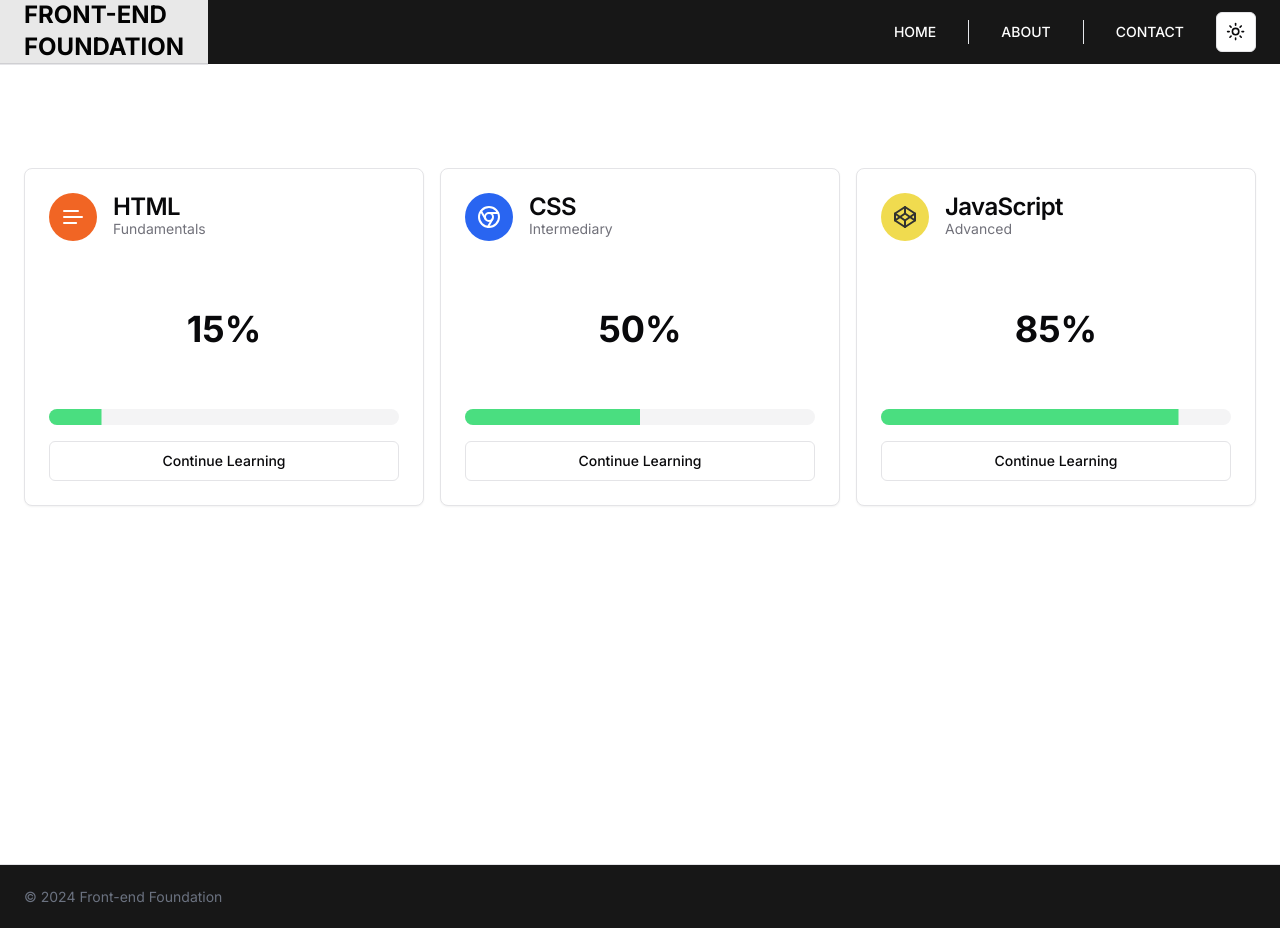
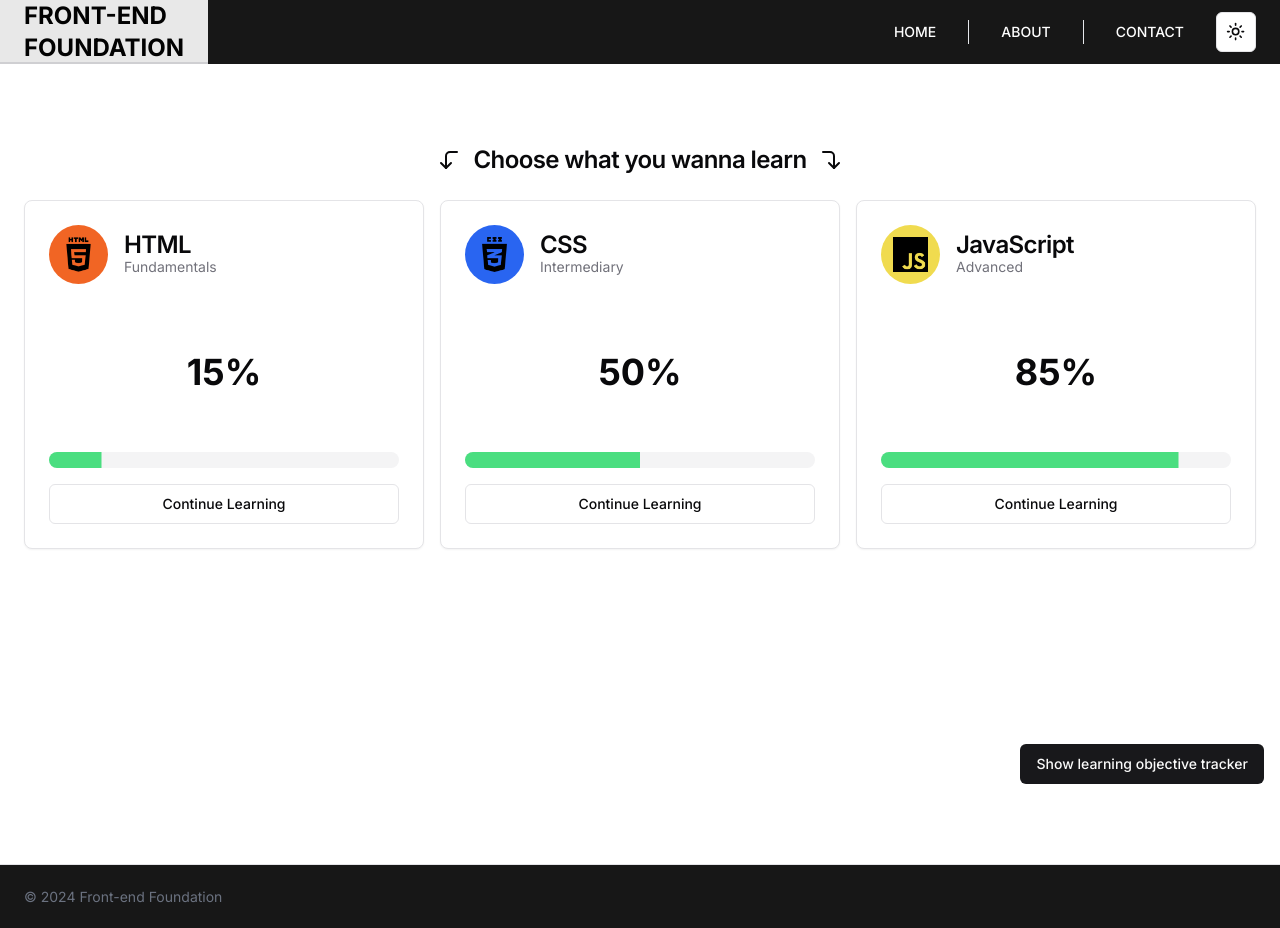
Before and after one commit to marcelotc/front-end-foundation, a Next.js app: page /learning/progress in a window 1280 px wide. Built offline with nearby package versions, Linux system fonts and the light colour scheme; what tailwindcss-animated would draw is missing.

Commit message:
objective tracker

```diff
--- a/src/app/layout.tsx
+++ b/src/app/layout.tsx
@@ -3,6 +3,7 @@ import { Inter } from "next/font/google";
 import { ThemeProvider } from "@/components/theme-provider"
 import MainHeader from "@/components/main-header"
 import MainFooter from "@/components/main-footer"
+import FloatingProgressTracker from "@/components/floating-progress-tracker"
 import "@/styles/globals.css"
 
 const inter = Inter({ subsets: ["latin"], variable: "--font-sans", });
@@ -22,12 +23,13 @@ export default function RootLayout({
       <body className={inter.className}>
         <ThemeProvider
           attribute="class"
-          defaultTheme="system"
+          defaultTheme="light"
           enableSystem
           disableTransitionOnChange
         >
           <MainHeader />
           {children}
+          <FloatingProgressTracker />
           <MainFooter />
         </ThemeProvider>
       </body>
--- a/src/app/learning/progress/components/progress-cards.tsx
+++ b/src/app/learning/progress/components/progress-cards.tsx
@@ -1,87 +1,37 @@
 import { CardTitle, CardDescription, CardHeader, CardContent, Card } from "@/components/ui/card"
 import { Button } from "@/components/ui/button"
 import { Progress } from "@/components/ui/progress"
-import { JSX, SVGProps } from "react"
+import htmlLogo from "../../../../../public/html-logo.png";
+import cssLogo from "../../../../../public/css-logo.png";
+import javascriptLogo from "../../../../../public/javascript-logo.png";
+import Image from "next/image";
+import { Typography } from "@/components/ui/typography"
+import { CornerRightDown, CornerLeftDown } from 'lucide-react'
 
-
-function ChromeIcon(props: JSX.IntrinsicAttributes & SVGProps<SVGSVGElement>) {
-    return (
-        <svg
-            {...props}
-            xmlns="http://www.w3.org/2000/svg"
-            width="24"
-            height="24"
-            viewBox="0 0 24 24"
-            fill="none"
-            stroke="currentColor"
-            strokeWidth="2"
-            strokeLinecap="round"
-            strokeLinejoin="round"
-        >
-            <circle cx="12" cy="12" r="10" />
-            <circle cx="12" cy="12" r="4" />
-            <line x1="21.17" x2="12" y1="8" y2="8" />
-            <line x1="3.95" x2="8.54" y1="6.06" y2="14" />
-            <line x1="10.88" x2="15.46" y1="21.94" y2="14" />
-        </svg>
-    )
-}
-
-
-function CodepenIcon(props: JSX.IntrinsicAttributes & SVGProps<SVGSVGElement>) {
-    return (
-        <svg
-            {...props}
-            xmlns="http://www.w3.org/2000/svg"
-            width="24"
-            height="24"
-            viewBox="0 0 24 24"
-            fill="none"
-            stroke="currentColor"
-            strokeWidth="2"
-            strokeLinecap="round"
-            strokeLinejoin="round"
-        >
-            <polygon points="12 2 22 8.5 22 15.5 12 22 2 15.5 2 8.5 12 2" />
-            <line x1="12" x2="12" y1="22" y2="15.5" />
-            <polyline points="22 8.5 12 15.5 2 8.5" />
-            <polyline points="2 15.5 12 8.5 22 15.5" />
-            <line x1="12" x2="12" y1="2" y2="8.5" />
-        </svg>
-    )
-}
-
-
-function TextIcon(props: JSX.IntrinsicAttributes & SVGProps<SVGSVGElement>) {
-    return (
-        <svg
-            {...props}
-            xmlns="http://www.w3.org/2000/svg"
-            width="24"
-            height="24"
-            viewBox="0 0 24 24"
-            fill="none"
-            stroke="currentColor"
-            strokeWidth="2"
-            strokeLinecap="round"
-            strokeLinejoin="round"
-        >
-            <path d="M17 6.1H3" />
-            <path d="M21 12.1H3" />
-            <path d="M15.1 18H3" />
-        </svg>
-    )
-}
 
 export default function ProgressCards() {
 
     return (
-        <div className="grid grid-cols-1 md:grid-cols-3 gap-4 p-4 md:p-6 mt-20 animate-fade">
+        <div>
+            <div className="flex items-center justify-center gap-3 px-4 md:px-6 mt-20 animate-fade-down">
+                <CornerLeftDown />
+                <Typography variant="h3" as="h1">
+                    Choose what you wanna learn
+                </Typography>
+                <CornerRightDown />
+            </div>
+            <div className="grid grid-cols-1 md:grid-cols-3 gap-4 p-4 md:p-6 animate-fade-up">
                 <Card>
                     <CardHeader>
                         <div className="flex items-center gap-4">
                             <div className="bg-[#F16524] p-3 rounded-full">
-                            <TextIcon className="w-6 h-6 text-white" />
+                                <Image
+                                    src={htmlLogo}
+                                    width={35}
+                                    height={35}
+                                    alt="HTML logo"
+                                    className="hover:opacity-80 cursor-pointer"
+                                />
                             </div>
                             <div>
                                 <CardTitle>HTML</CardTitle>
@@ -103,7 +53,13 @@ export default function ProgressCards() {
                     <CardHeader>
                         <div className="flex items-center gap-4">
                             <div className="bg-[#2965F1] p-3 rounded-full">
-                            <ChromeIcon className="w-6 h-6 text-white" />
+                                <Image
+                                    src={cssLogo}
+                                    width={35}
+                                    height={35}
+                                    alt="HTML logo"
+                                    className="hover:opacity-80 cursor-pointer"
+                                />
                             </div>
                             <div>
                                 <CardTitle>CSS</CardTitle>
@@ -125,7 +81,13 @@ export default function ProgressCards() {
                     <CardHeader>
                         <div className="flex items-center gap-4">
                             <div className="bg-[#F0DB4F] p-3 rounded-full">
-                            <CodepenIcon className="w-6 h-6 text-[#323330]" />
+                                <Image
+                                    src={javascriptLogo}
+                                    width={35}
+                                    height={35}
+                                    alt="HTML logo"
+                                    className="hover:opacity-80 cursor-pointer"
+                                />
                             </div>
                             <div>
                                 <CardTitle>JavaScript</CardTitle>
@@ -144,5 +106,6 @@ export default function ProgressCards() {
                     </CardContent>
                 </Card>
             </div>
+        </div>
     );
 }
--- /dev/null
+++ b/src/components/floating-progress-tracker.tsx
@@ -0,0 +1,117 @@
+'use client'
+
+import { useState } from 'react';
+import { Button } from "@/components/ui/button"
+import { Progress } from "@/components/ui/progress";
+import { CodeXml, CircleX } from 'lucide-react';
+import Image from "next/image";
+import htmlLogo from "../../public/html-logo.png";
+import cssLogo from "../../public/css-logo.png";
+import javascriptLogo from "../../public/javascript-logo.png";
+
+export default function FloatingProgressTracker() {
+    const [expanded, setExpanded] = useState(false);
+    const [showTracker, setShowTracker] = useState(false);
+
+    const toggleTrackerVisibility = () => {
+        setShowTracker(!showTracker);
+    };
+
+    const handleMouseEnter = () => {
+        setExpanded(true);
+    };
+
+    const handleMouseLeave = () => {
+        setExpanded(false);
+    };
+
+    return (
+        <>
+            {showTracker && (
+                <div
+                    className={`fixed bottom-4 right-4 bg-white dark:bg-gray-800 shadow-2xl
+                    rounded-lg p-4 flex items-start gap-4 animate-fade-right transition-all duration-1000 ${expanded ? 'w-[450px] h-[300px]' : 'w-[350px]'}`}
+                    onMouseEnter={handleMouseEnter}
+                    onMouseLeave={handleMouseLeave}
+                >
+                    <div className='flex flex-col gap-10'>
+                        <div className='flex items-center gap-3'>
+                            <CodeXml />
+                            <div>
+                                <h3 className="text-lg font-semibold">Learning objective tracker</h3>
+                                <p className="text-gray-500 dark:text-gray-400">You're making great progress!</p>
+                                <div className="flex items-center gap-4">
+                                    <Progress className="mt-2" value={75} />
+                                    <div className="ml-[16px] font-bold mt-2 text-gray-500 dark:text-gray-400 text-sm">55%</div>
+                                </div>
+                            </div>
+                        </div>
+                        {expanded && (
+                            <div className='flex gap-5'>
+                                <div>
+                                    <div className="flex items-center gap-4">
+                                        <div className="bg-[#F16524] p-3 rounded-full">
+                                            <Image
+                                                src={htmlLogo}
+                                                width={35}
+                                                height={35}
+                                                alt="javascript logo"
+                                                className="hover:opacity-80 cursor-pointer"
+                                            />
+                                        </div>
+                                        <div>
+                                            html
+                                        </div>
+                                    </div>
+                                    <div className="ml-[16px] font-bold mt-2 text-gray-500 dark:text-gray-400 text-sm">22%</div>
+                                </div>
+                                <div>
+                                    <div className="flex items-center gap-4">
+                                        <div className="bg-[#2965F1] p-3 rounded-full">
+                                            <Image
+                                                src={cssLogo}
+                                                width={35}
+                                                height={35}
+                                                alt="css logo"
+                                                className="hover:opacity-80 cursor-pointer"
+                                            />
+                                        </div>
+                                        <div>
+                                            css
+                                        </div>
+                                    </div>
+                                    <div className="ml-[16px] font-bold mt-2 text-gray-500 dark:text-gray-400 text-sm">11%</div>
+                                </div>
+                                <div>
+                                    <div className="flex items-center gap-4">
+                                        <div className="bg-[#F0DB4F] p-3 rounded-full">
+                                            <Image
+                                                src={javascriptLogo}
+                                                width={35}
+                                                height={35}
+                                                alt="javascript logo"
+                                                className="hover:opacity-80 cursor-pointer"
+                                            />
+                                        </div>
+                                        <div>
+                                            javascript
+                                        </div>
+                                    </div>
+                                    <div className="ml-[16px] font-bold mt-2 text-gray-500 dark:text-gray-400 text-sm">75%</div>
+                                </div>
+                            </div>
+                        )}
+                    </div>
+                    <CircleX className='cursor-pointer' onClick={toggleTrackerVisibility} />
+                </div>
+            )}
+            {!showTracker && (
+                <div className="fixed bottom-4 right-4">
+                    <Button  onClick={toggleTrackerVisibility}>
+                        Show learning objective tracker
+                    </Button>
+                </div>
+            )}
+        </>
+    );
+}
--- a/src/components/main-header.tsx
+++ b/src/components/main-header.tsx
@@ -9,7 +9,7 @@ import { CircleUserRound, Menu } from "lucide-react"
 export default function MainHeader() {
     return (
         <header className="flex h-16 w-full items-center justify-between pr-4 md:pr-6 bg-[#171717]">
-            <Link href={'/'}>
+            <Link href={'/'} className="h-full">
                 <div className="bg-white px-4 md:px-6 border-b-2 border-black-600 h-full cursor-pointer hover:opacity-90">
                     <Typography variant="extra2LargeText" as="h1" className="text-black font-bold">
                         FRONT-END
--- a/src/components/ui/typography.tsx
+++ b/src/components/ui/typography.tsx
@@ -7,7 +7,7 @@ const typographyVariants = cva('text-foreground', {
     variants: {
         variant: {
             h1: 'scroll-m-20 text-4xl font-extrabold tracking-tight lg:text-5xl',
-            h2: 'scroll-m-20 border-b pb-2 text-3xl font-semibold tracking-tight first:mt-0',
+            h2: 'scroll-m-20 text-3xl font-semibold tracking-tight first:mt-0',
             h3: 'scroll-m-20 text-2xl font-semibold tracking-tight',
             h4: 'scroll-m-20 text-xl font-semibold tracking-tight',
             h5: 'scroll-m-20 text-lg font-semibold tracking-tight',
```
Lines whose indentation alone changed are shown as unchanged.
